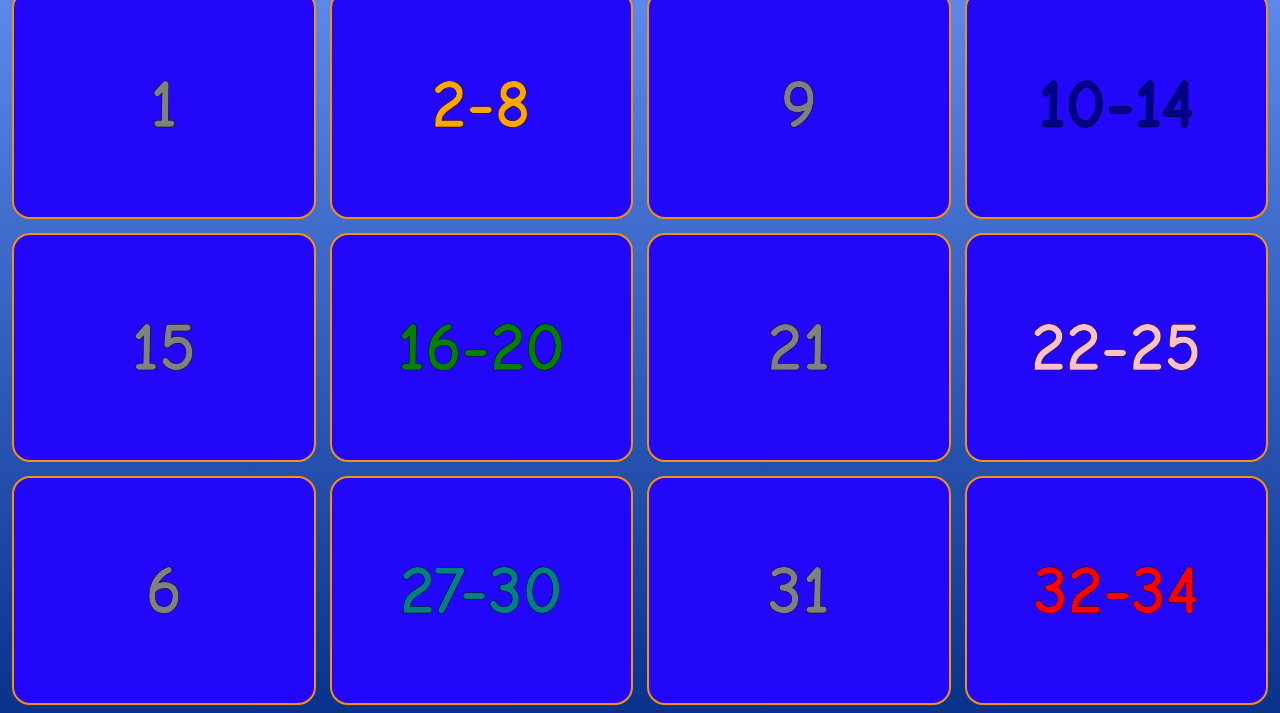
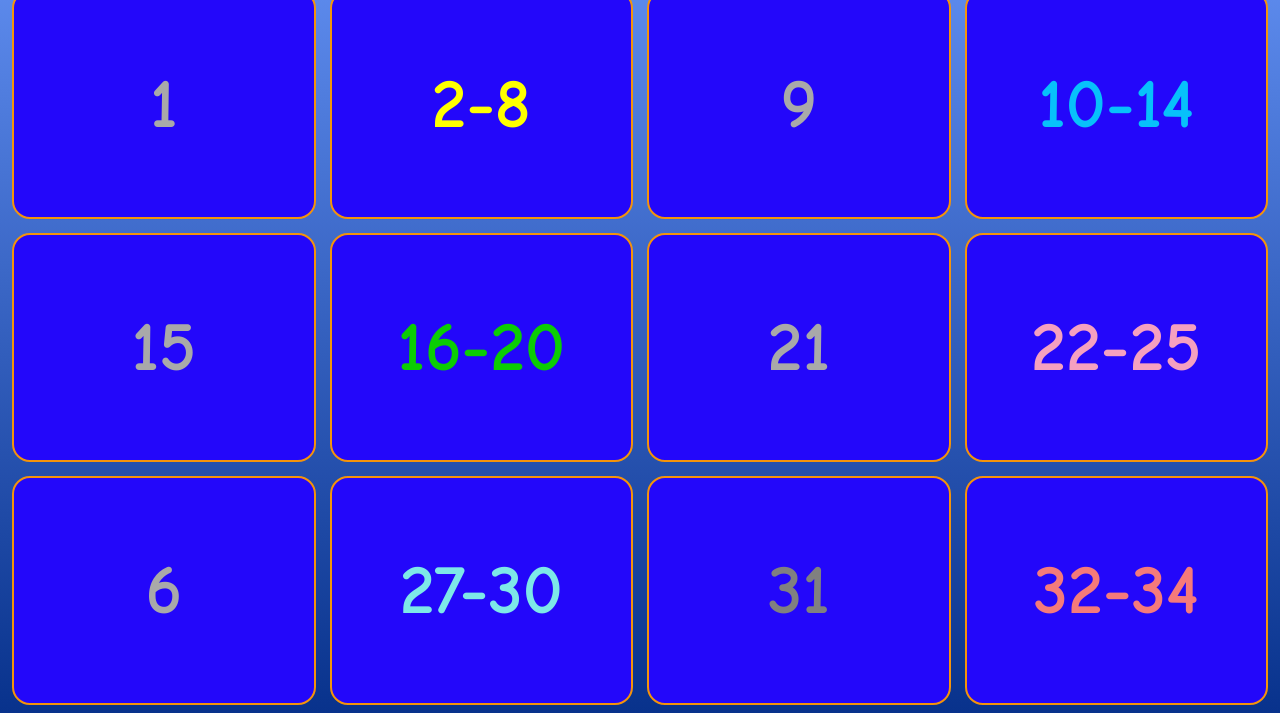
Before and after one commit to GcatJP/1-games, a plain HTML site: page typeup/index.html in a window 1280 px wide. Shown: the part 87-800 px from the top of the page. Drawn offline with Linux system fonts and the light colour scheme.

```diff
--- a/typeup/index.html
+++ b/typeup/index.html
@@ -159,9 +159,6 @@
         font-weight: bold;
         cursor: pointer;
 
-        -webkit-text-stroke: 0.5px black;
-
-        cursor: pointer;
         transition:
           transform 0.1s,
           box-shadow 0.1s;
@@ -290,18 +287,18 @@
 
     <script>
       const UNITS = [
-        { label: "1", url: "unit1.html", color: "gray" },
-        { label: "2-8", url: "unit2-8.html", color: "orange" },
-        { label: "9", url: "unit9.html", color: "gray" },
-        { label: "10-14", url: "unit10-14.html", color: "darkblue" },
-        { label: "15", url: "unit15.html", color: "gray" },
-        { label: "16-20", url: "unit16-20.html", color: "green" },
-        { label: "21", url: "unit21.html", color: "gray" },
-        { label: "22-25", url: "unit22-25.html", color: "pink" },
-        { label: "6", url: "unit26.html", color: "gray" },
-        { label: "27-30", url: "unit27-30.html", color: "teal" },
+        { label: "1", url: "unit1.html", color: "darkgray" },
+        { label: "2-8", url: "unit2-8.html", color: "yellow" },
+        { label: "9", url: "unit9.html", color: "darkgray" },
+        { label: "10-14", url: "unit10-14.html", color: "#07C1FA" },
+        { label: "15", url: "unit15.html", color: "darkgray" },
+        { label: "16-20", url: "unit16-20.html", color: "#0BCD04" },
+        { label: "21", url: "unit21.html", color: "darkgray" },
+        { label: "22-25", url: "unit22-25.html", color: "#f5a0c0" },
+        { label: "6", url: "unit26.html", color: "darkgray" },
+        { label: "27-30", url: "unit27-30.html", color: "#7de8e8" },
         { label: "31", url: "unit31.html", color: "gray" },
-        { label: "32-34", url: "unit32-34.html", color: "red" },
+        { label: "32-34", url: "unit32-34.html", color: "#f57a7a" },
       ];
 
       const grid = document.getElementById("grid");
```
Also changed, not shown: manifest.json (added), 1 other file.
